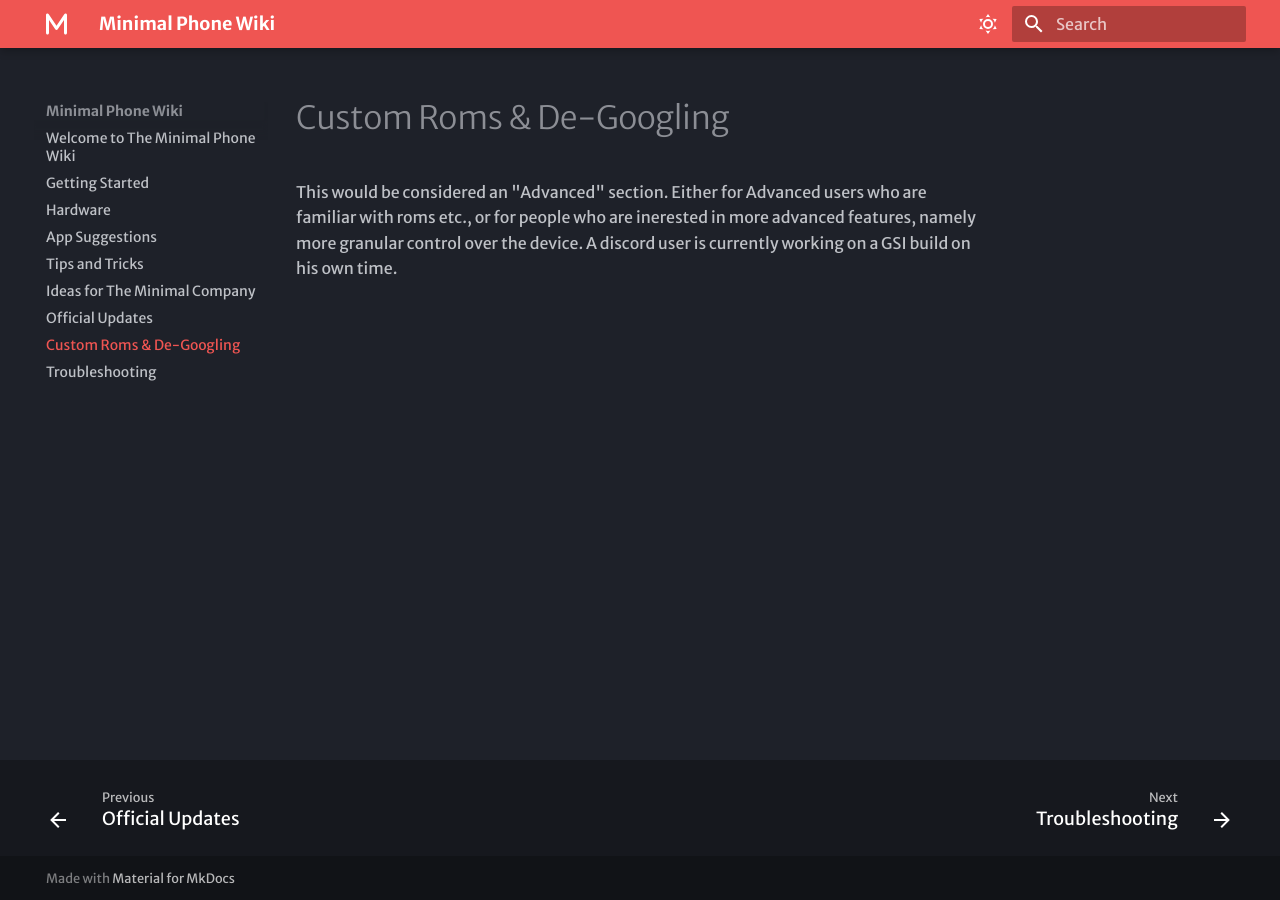
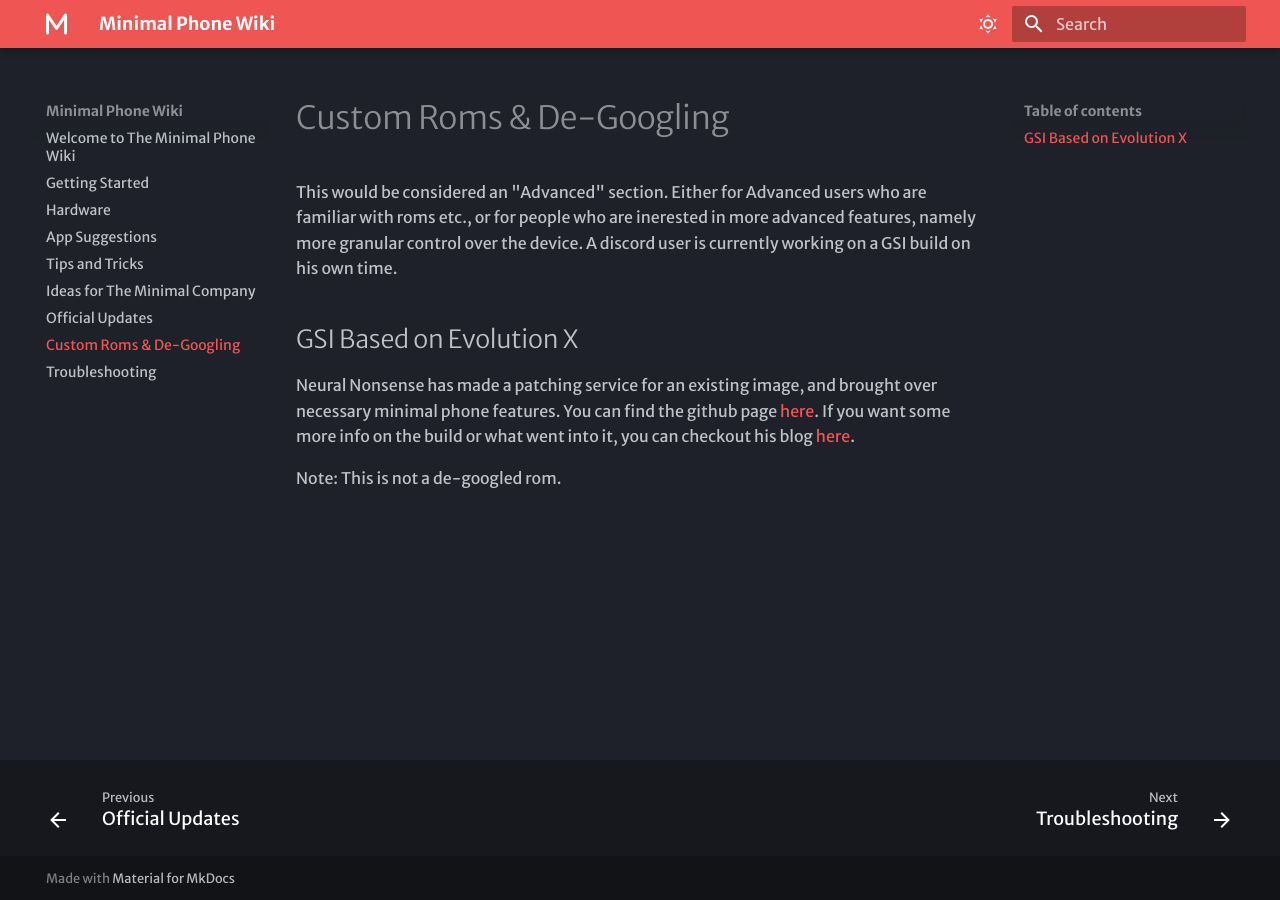
Before and after one commit to theblcl/Minimal-Phone-Guide, an MkDocs documentation site: the page built from docs/roms.md, in a window 1280 px wide. Built offline with MkDocs 1.6.1 and Material for MkDocs 9.7.7, drawn with Linux system fonts in a browser that asks for light colours; some web fonts are replaced.

Commit message:
change to ota and to gsi info

```diff
--- a/docs/roms.md
+++ b/docs/roms.md
@@ -1,2 +1,8 @@
 # Custom Roms & De-Googling
 This would be considered an "Advanced" section. Either for Advanced users who are familiar with roms etc., or for people who are inerested in more advanced features, namely more granular control over the device. A discord user is currently working on a GSI build on his own time.
+
+## GSI Based on Evolution X
+Neural Nonsense has made a patching service for an existing image, and brought over necessary minimal phone features. You can find the github page [here](https://github.com/vbbot/minimal-phone-patching-service). If you want some more info on the build or what went into it, you can
+checkout his blog [here](https://vbh.ai/hibreak-pro-gsi-release/).
+
+Note: This is not a de-googled rom.
```
Also changed, not shown: docs/ota.md (+1 -1 lines).
